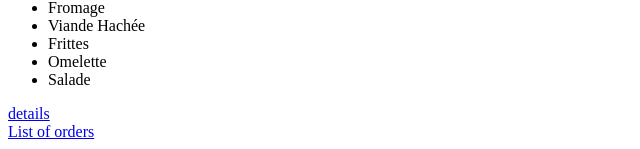
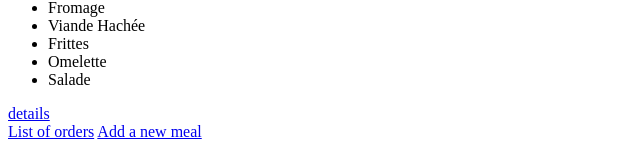
Before and after one commit to adelara-coretabs-contest/Adelara-coretabs-contest, a Flask app: page / in a window 1280 px wide. Shown: the part 875-1024 px from the top of the page, without its empty margins (0-640 px from the left). Run offline with Flask 2, Linux system fonts and the light colour scheme.

Commit message:
feat: Create link to get add-meal page

```diff
--- a/templates/index.html
+++ b/templates/index.html
@@ -25,6 +25,7 @@
     </div>
     <div>
         <a href="{{ url_for('list_orders') }}">List of orders</a>
+        <a href="{{ url_for('add_meal') }}">Add a new meal</a>
     </div>
 </body>
 </html>
```
